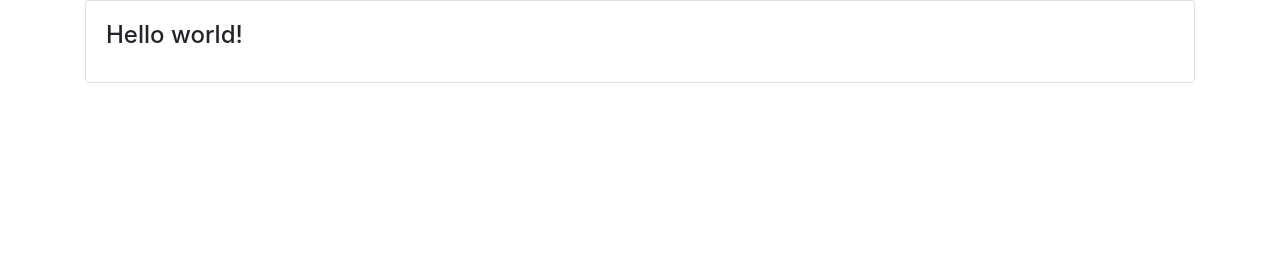
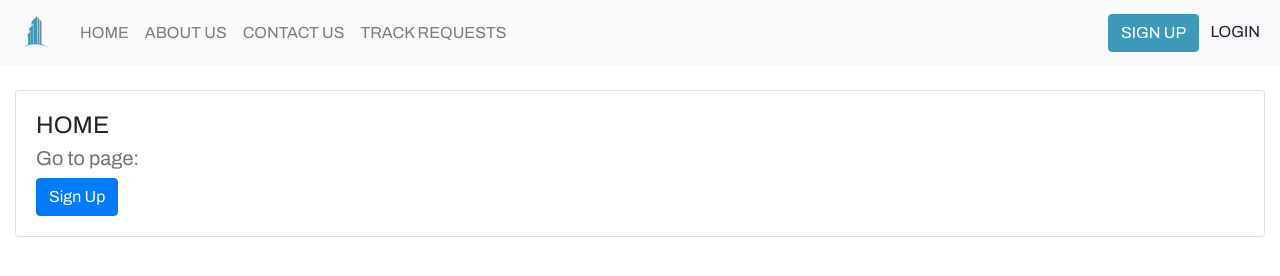
Before and after one commit to geewizz246/ui-lab-3, a plain HTML site: page index.html in a window 1280 px wide. Drawn offline with nearby package versions, Linux system fonts and the light colour scheme.

Commit message:
WIP navbar for homepage

```diff
--- a/css/main.css
+++ b/css/main.css
@@ -0,0 +1,62 @@
+@import url('https://fonts.googleapis.com/css?family=Archivo&display=swap');
+
+body {
+    font-family: 'Archivo', sans-serif !important;
+}
+
+
+/**************************************************************************************************************
+ *  NAV ITEMS
+ **************************************************************************************************************/
+.navbar {
+    background-color: #EDEDED;
+}
+
+/* Sign Up Button */
+.btn.btn-nav-sign-up {
+    color: #ffffff;
+    background-color: #3E98B7;
+    border-color: #3E98B7;
+}
+.btn.btn-nav-sign-up:hover {
+    color: #ffffff;
+    background-color: #3788A4;
+    border-color: #317992;
+}
+.btn.btn-nav-sign-up:focus, .btn.btn-nav-sign-up.focus {
+    box-shadow: 0 0 0 0.2rem #255B6D;
+}
+.btn.btn-nav-sign-up.disabled, .btn.btn-nav-sign-up:disabled {
+    color: #ffffff;
+    background-color: #3E98B7;
+    border-color: #3E98B7;
+}
+.btn.btn-nav-sign-up:not(:disabled):not(.disabled):active,
+.btn.btn-nav-sign-up:not(:disabled):not(.disabled).active {
+    color: #ffffff;
+    background-color: #317992;
+    border-color: #2B6A80;
+}
+.show > .btn.btn-nav-sign-up.dropdown-toggle {
+    color: #ffffff;
+    background-color: #317992;
+    border-color: #2B6A80;
+}
+.show > .btn.btn-nav-sign-up.dropdown-toggle:focus {
+    box-shadow: 0 0 0 0.2rem rgba(49, 122, 146, 0.5);
+}
+.btn.btn-nav-sign-up:not(:disabled):not(.disabled):active:focus,
+.btn.btn-nav-sign-up:not(:disabled):not(.disabled).active:focus {
+    box-shadow: 0 0 0 0.2rem rgba(49, 122, 146, 0.5);
+}
+
+/* Login Button */
+.btn-login {
+    color: inherit;
+    text-decoration: none;
+}
+.btn-login:hover {
+     color: inherit;
+     text-decoration:none;
+     cursor:pointer;
+}
--- a/index.html
+++ b/index.html
@@ -9,14 +9,61 @@
 
     <!-- Bootstrap CSS -->
     <link rel="stylesheet" href="https://stackpath.bootstrapcdn.com/bootstrap/4.4.1/css/bootstrap.min.css" integrity="sha384-Vkoo8x4CGsO3+Hhxv8T/Q5PaXtkKtu6ug5TOeNV6gBiFeWPGFN9MuhOf23Q9Ifjh" crossorigin="anonymous">
+
+    <!-- Our CSS -->
+    <link rel="stylesheet" href="../css/main.css">
 </head>
 <body>
-    <div class="container">
-        <div class="card">
+    <div class="container-fluid">
+        <!-- Navbar -->
+        <nav class="row navbar navbar-expand-md navbar-light bg-light">
+            <button class="mr-2 navbar-toggler" type="button" data-toggle="collapse" data-target="#navbarNav" aria-controls="navbarNav" aria-expanded="false" aria-label="Toggle navigation">
+                <span class="navbar-toggler-icon"></span>
+            </button>
+
+            <a class="navbar-brand" href="../index.html">
+                <img src="GIMP-DESIGN/assets/logo-placeholder.png" width="40" height="40" alt="Logo">
+            </a>
+
+            <!-- Main Nav Items -->
+            <div class="collapse navbar-collapse" id="navbarNav">
+                <ul class="nav navbar-nav">
+                    <li class="nav-item">
+                        <a class="nav-link" href="#">HOME</a>
+                    </li>
+                    <li class="nav-item">
+                        <a class="nav-link" href="#">ABOUT US</a>
+                    </li>
+                    <li class="nav-item">
+                        <a class="nav-link" href="#">CONTACT US</a>
+                    </li>
+                    <li class="nav-item">
+                        <a class="nav-link" href="#">TRACK REQUESTS</a>
+                    </li>
+                </ul>
+            </div>
+            <!-- END Main Nav Items -->
+
+            <!-- Sign Up & Login Buttons -->
+            <div class="ml-auto mr-1">
+                <a class="btn btn-primary btn-nav-sign-up" href="pages/sign-up.html">SIGN UP</a>
+                <a class="btn-login ml-2" href="#">LOGIN</a>
+            </div>
+            <!-- END Sign Up & Login Buttons -->
+
+        </nav>
+        <!-- END Navbar -->
+
+        <!-- Placeholder Info -->
+        <div class="card my-4">
             <div class="card-body">
-                <h4 class="card-title">Hello world!</h4>
+                <h4 class="card-title">HOME</h4>
+                <h5 class="card-subtitle mb-2 text-muted">Go to page:</h5>
+
+                <a href="pages/sign-up.html" class="btn btn-primary">Sign Up</a>
             </div>
         </div>
+        <!-- END Placeholder Info -->
     </div>
 
     <!-- Bootstrap JavaScript -->
```
Also changed, not shown: pages/sign-up.html (added, +32 -0 lines).
